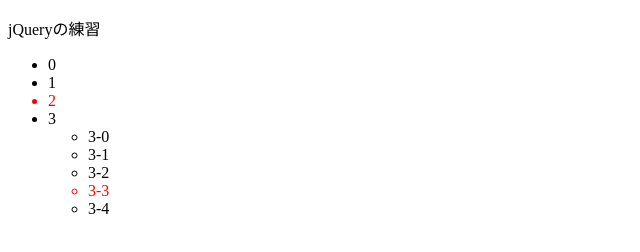
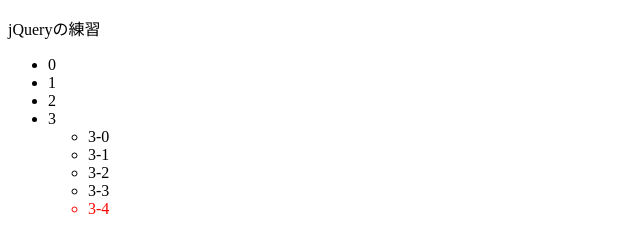
Before and after one commit to YutaPaPa/jQuery-TEST, a plain HTML site: page index.html in a window 1280 px wide. Shown: the full height of the page, 0-640 px from the left. Drawn offline with nearby package versions, Linux system fonts and the light colour scheme.

Commit message:
フィルタを学習

```diff
--- a/index.html
+++ b/index.html
@@ -50,9 +50,21 @@
 			// + 隣接する要素
 			//$('#main .item').css('color', 'red');
 			// $('p, item').css('color', 'red');
-			$('.item + .item').css('color', 'red');
+			//$('.item + .item').css('color', 'red');
 			// ■レッスン2☆★☆★☆★☆★☆★☆★☆★☆★☆★☆★☆★☆★☆★☆★☆★☆★↓
-
+			// フィルタ
+			// :eq()
+			// :gt()・・・()内の値より大きいものが対象になる, lt()・・・()内の値より小さいものが対象になる
+			// :even・・・偶数の値が対象になる, :odd・・・奇数の値が対象になる
+			// :contains()・・・()内の値と一致するものが対象になる
+			// :first・・・一番上のものが対象になる, :last・・・一番下のものが対象になる
+			//$('#sub > li:eq(2)').css('color', 'red');
+			//$('#sub > li:gt(1)').css('color', 'red');
+			//$('#sub > li:lt(1)').css('color', 'red');
+			//$('#sub > li:odd').css('color', 'red');
+			//$('#sub > li:contains(4)').css('color', 'red');
+			//$('#sub > li:first').css('color', 'red');
+			$('#sub > li:last').css('color', 'red');
 		});
 	</script>
 </body>
```
